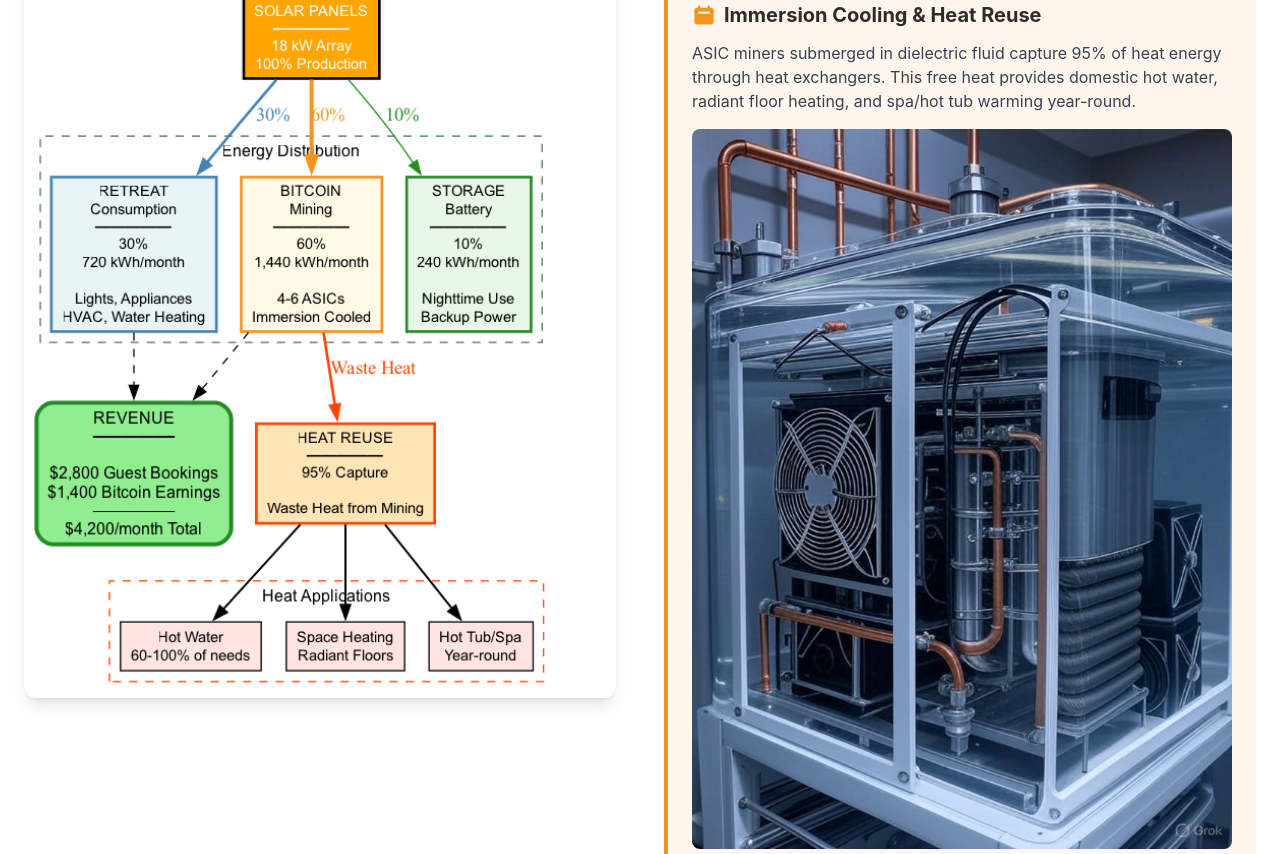
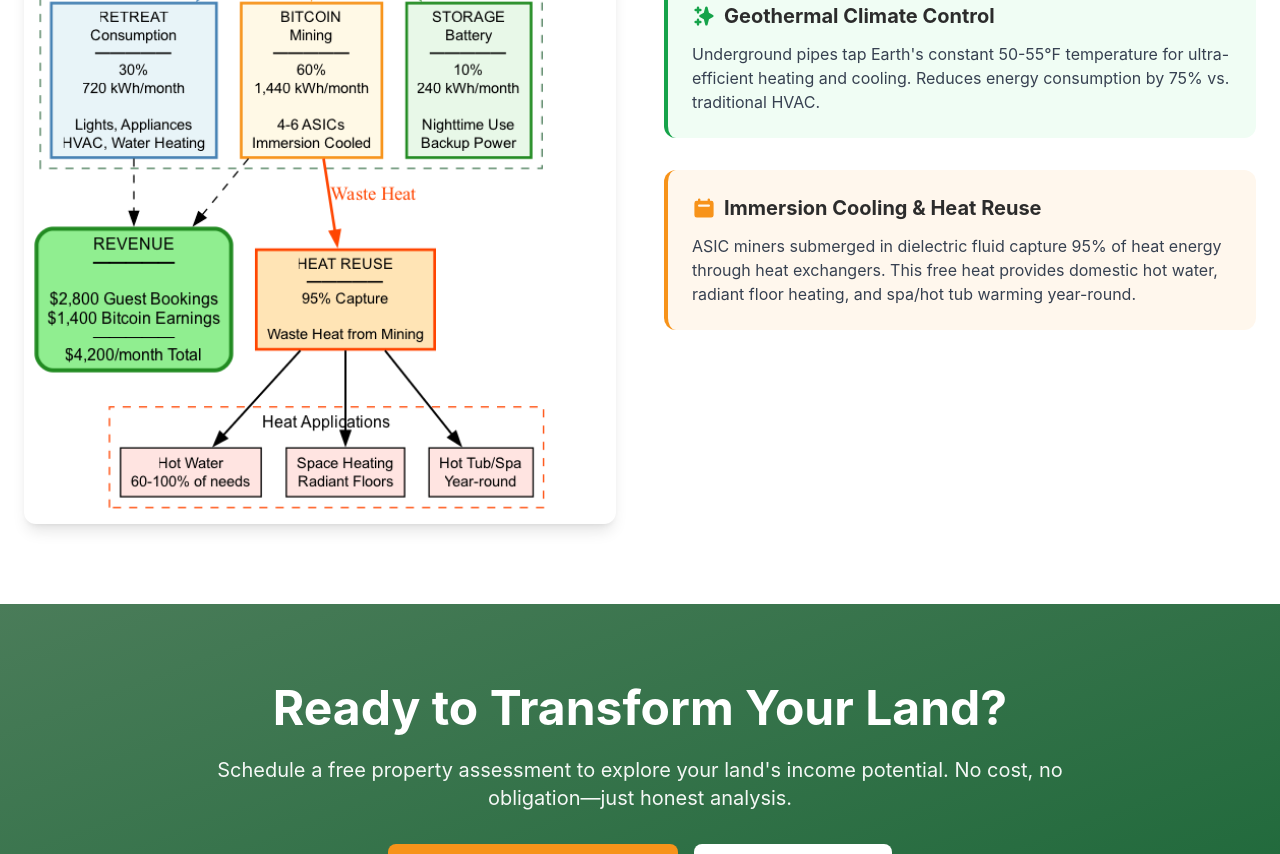
Before and after one commit to offgridfarmstays/website, a Next.js app: page / in a window 1280 px wide. Shown: the part 3740-4594 px from the top of the page. Built offline with nearby package versions, Linux system fonts and the light colour scheme.

Commit message:
Remove immersion cooling image from EnergySystem component
- Removed disproportional image that doesn't match energy flow diagram
- Kept text description of immersion cooling and heat reuse

```diff
--- a/components/EnergySystem.tsx
+++ b/components/EnergySystem.tsx
@@ -52,14 +52,9 @@ export default function EnergySystem() {
                 </svg>
                 Immersion Cooling & Heat Reuse
               </h3>
-              <p className="text-gray-700 mb-4">
+              <p className="text-gray-700">
                 ASIC miners submerged in dielectric fluid capture 95% of heat energy through heat exchangers. This free heat provides domestic hot water, radiant floor heating, and spa/hot tub warming year-round.
               </p>
-              <img
-                src="/assets/banners/immersion_cooling.png"
-                alt="Immersion cooling system with bitcoin miners in dielectric fluid"
-                className="w-full rounded-lg"
-              />
             </div>
           </div>
         </div>
```
